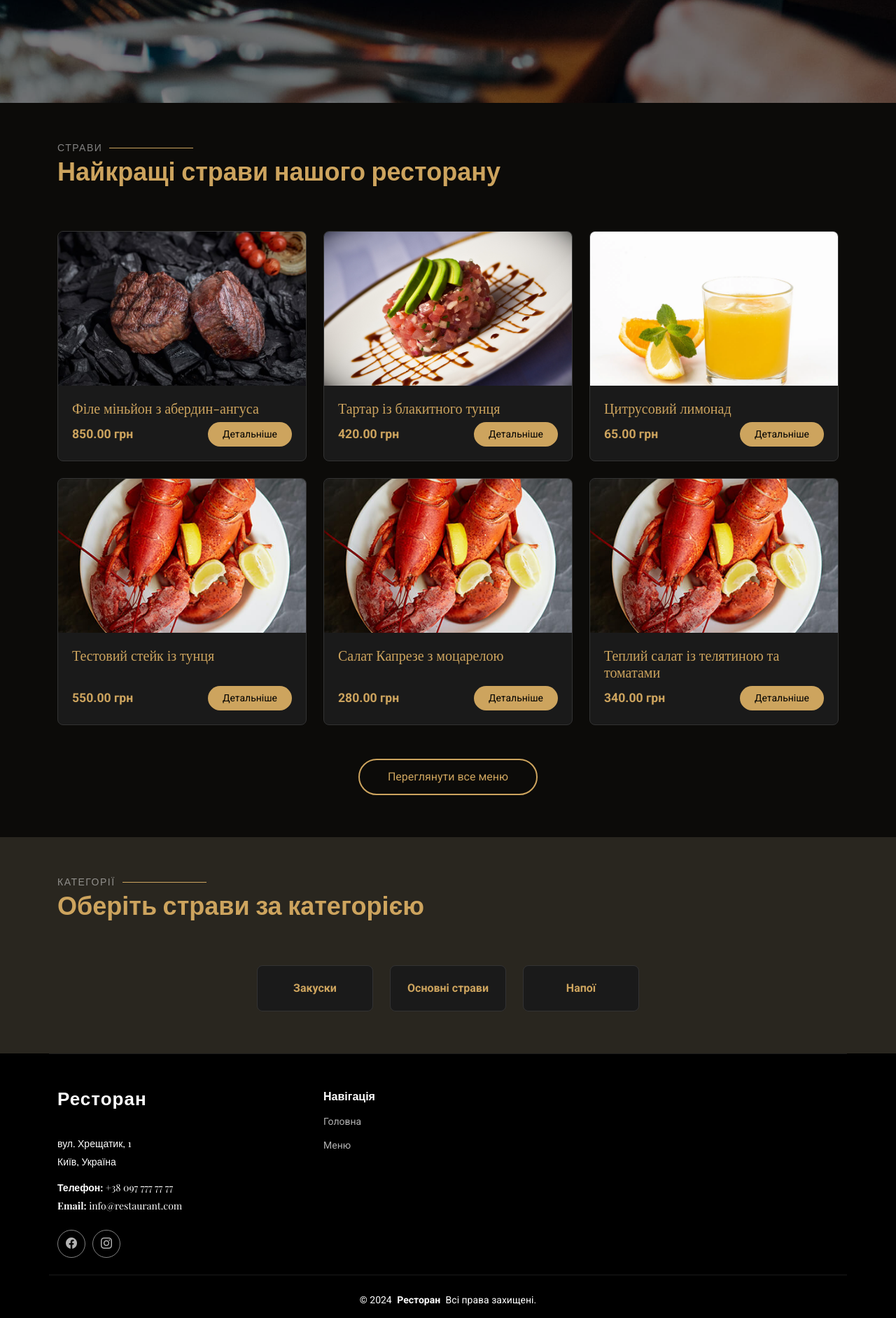
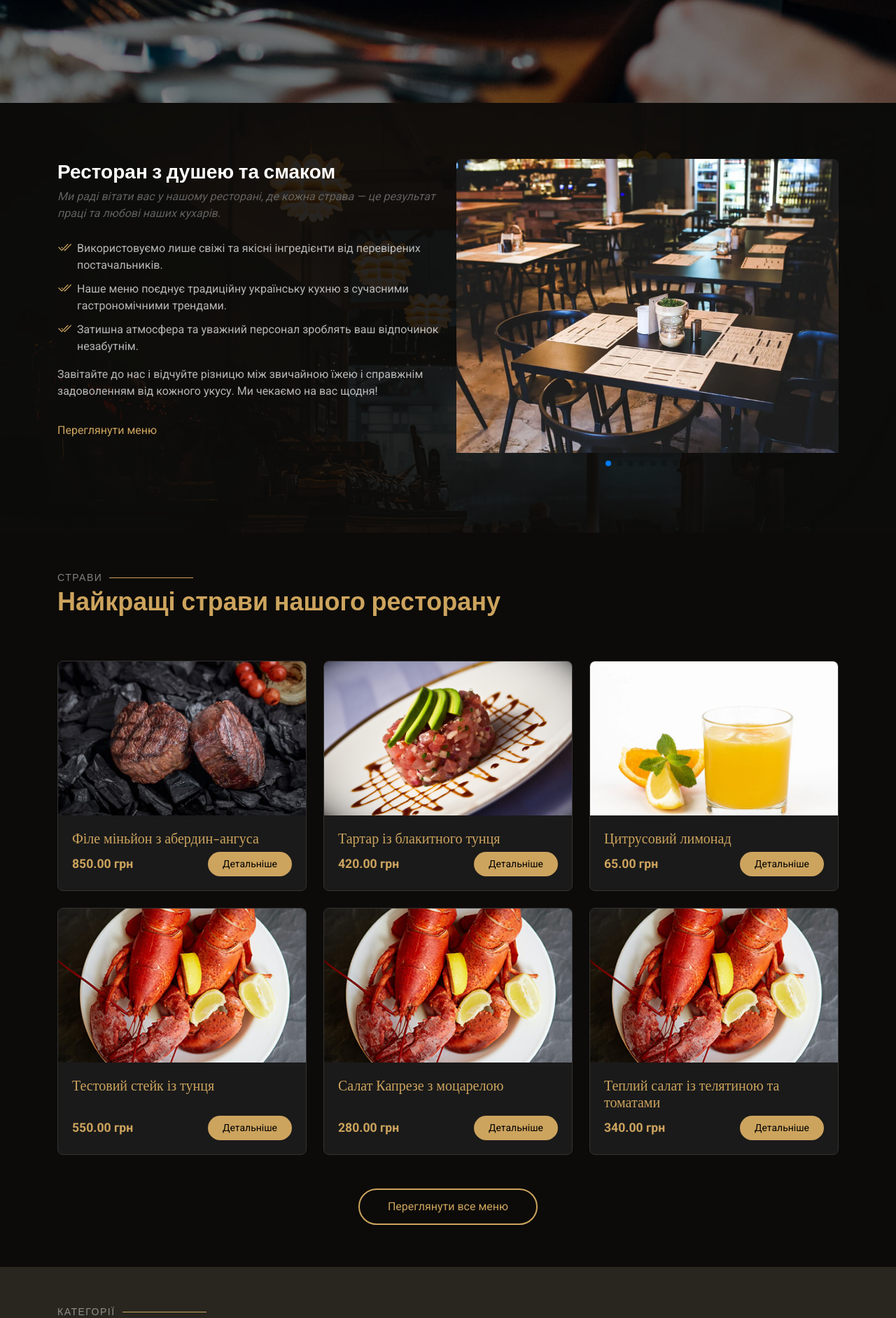
Before and after one commit to Primary17/restaurant-webapp, a Django app: page / in a window 1280 px wide. Shown: the part 653-2536 px from the top of the page at 70% size. Run offline with Django 5.2, Linux system fonts and the light colour scheme; data comes from the database, SQL or seed files in the repository; some libraries are stand-ins or nearby versions.

Commit message:
feat(index): add about section with gallery carousel

```diff
--- a/restaurant_site/frontend/templates/frontend/index.html
+++ b/restaurant_site/frontend/templates/frontend/index.html
@@ -18,6 +18,68 @@
           <a href="{% url 'menu' %}" class="cta-btn">Наше меню</a>
             <a href="{% url 'menu' %}" class="cta-btn">Зробити замовлення</a>
         </div>
+      </div>
+    </div>
+  </div>
+</section>
+
+<!-- Про нас -->
+<section id="about" class="about section">
+  <div class="container" data-aos="fade-up" data-aos-delay="100">
+    <div class="row gy-4">
+
+      <div class="col-lg-6 order-1 order-lg-2">
+        <div class="swiper init-swiper" style="border-radius:8px; overflow:hidden;">
+          <script type="application/json" class="swiper-config">
+            {
+              "loop": true,
+              "speed": 600,
+              "autoplay": { "delay": 3000 },
+              "slidesPerView": 1,
+              "pagination": {
+                "el": ".about-swiper-pagination",
+                "type": "bullets",
+                "clickable": true
+              }
+            }
+          </script>
+          <div class="swiper-wrapper">
+            {% for i in "12345678" %}
+            <div class="swiper-slide">
+              <img src="{% static 'frontend/img/gallery/gallery-'%}{{ i }}.jpg"
+                   style="width:100%; height:420px; object-fit:cover;" alt="Фото ресторану">
+            </div>
+            {% endfor %}
+          </div>
+          <div class="about-swiper-pagination swiper-pagination" style="margin-top:10px; position:relative;"></div>
+        </div>
+      </div>
+
+      <div class="col-lg-6 order-2 order-lg-1 content">
+        <h3>Ресторан з душею та смаком</h3>
+        <p class="fst-italic">
+          Ми раді вітати вас у нашому ресторані, де кожна страва — це результат праці та любові наших кухарів.
+        </p>
+        <ul>
+          <li>
+            <i class="bi bi-check2-all"></i>
+            <span>Використовуємо лише свіжі та якісні інгредієнти від перевірених постачальників.</span>
+          </li>
+          <li>
+            <i class="bi bi-check2-all"></i>
+            <span>Наше меню поєднує традиційну українську кухню з сучасними гастрономічними трендами.</span>
+          </li>
+          <li>
+            <i class="bi bi-check2-all"></i>
+            <span>Затишна атмосфера та уважний персонал зроблять ваш відпочинок незабутнім.</span>
+          </li>
+        </ul>
+        <p>
+          Завітайте до нас і відчуйте різницю між звичайною їжею і справжнім задоволенням від кожного укусу. Ми чекаємо на вас щодня!
+        </p>
+        <a href="{% url 'menu' %}" class="cta-btn" style="margin-top:16px; display:inline-block;">
+          Переглянути меню
+        </a>
       </div>
     </div>
   </div>
```
